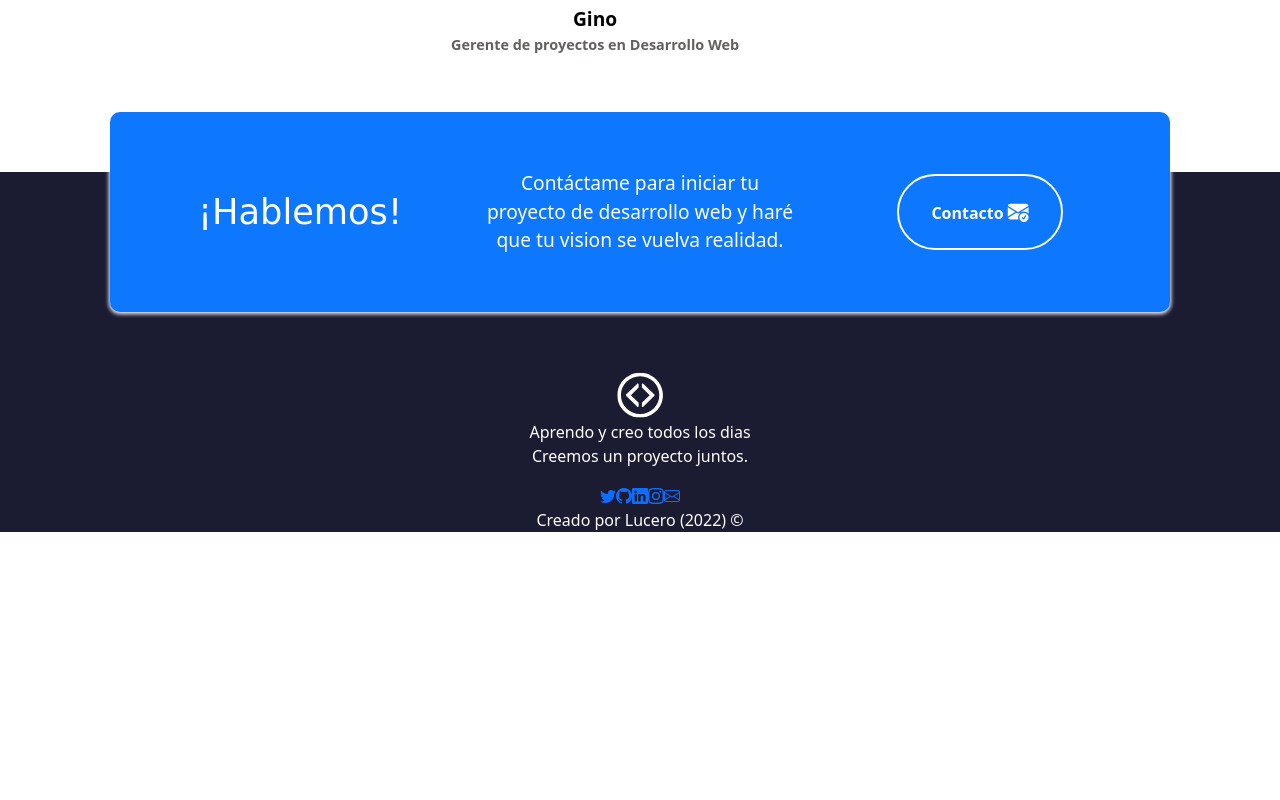
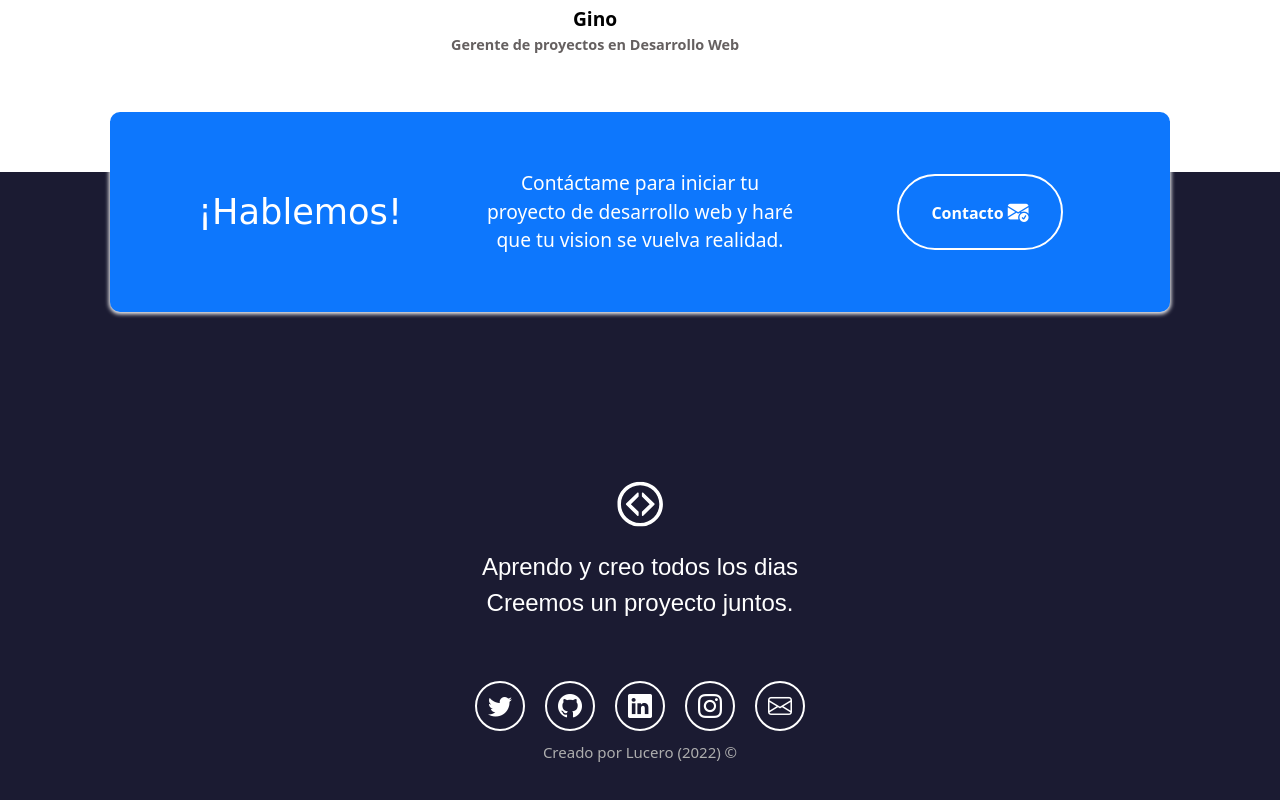
Before and after one commit to TecnolochicasJo/miPortafolio, a plain HTML site: page index.html in a window 1280 px wide. Shown: the part 4198-4998 px from the top of the page. Before the commit the page ends 4730 px from the top, so only its background shows below. Drawn offline with nearby package versions, Linux system fonts and the light colour scheme; a web font is replaced by a local one.

Commit message:
27. Estilos de seccion footer

```diff
--- a/style.css
+++ b/style.css
@@ -317,3 +317,55 @@ h1 {
 .contacto button:hover i {
     color: black;
 }
+
+/* Piede de pagina (footer) */
+footer {
+    min-height: 500px; /* altura minima */
+}
+
+.footer.logo {
+    height: 80px;
+    width: 80px;
+    margin: 10px;
+}
+
+.footer-texto {
+    font-size: 1.5rem;
+    padding: 20px;
+    margin-bottom: 30px;
+    font-family: 'Quicksand', sans-serif;
+
+}
+
+.iconos-redes-sociales a {
+    width: 50px;
+    height: 50px;
+    display: flex;
+    align-items: center;
+    justify-content: center;
+    padding: 2px;
+    margin: 10px;
+    border: 2px solid white;
+    border-radius: 50%;
+    transition: all 0.2s ease-in;
+}
+
+.iconos-redes-sociales i {
+    color: white;
+    font-size: 1.5rem;
+    transition: all 0.2s ease-in;
+}
+
+.iconos-redes-sociales a:hover {
+    background-color: white;
+    border: 2px solid rgb(13, 110, 253);
+}
+
+.iconos-redes-sociales a:hover i {
+    color: black;
+}
+
+.derechos-de-autor {
+    font-size: 15px;
+    color: #aeaeae;
+}
```
